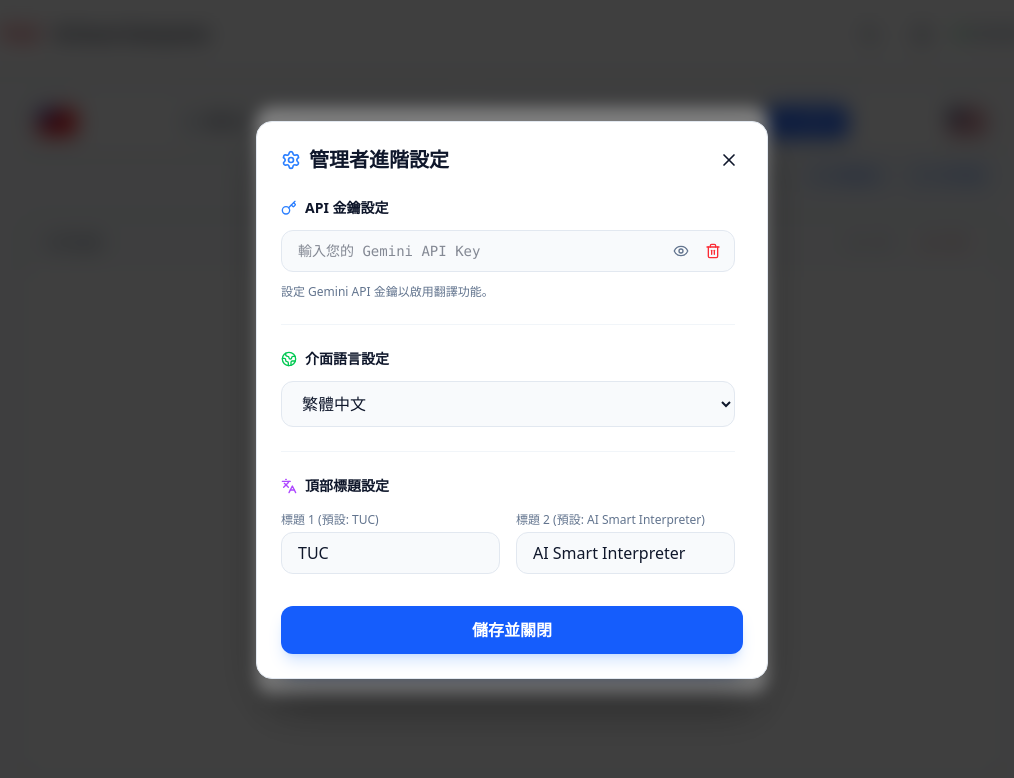
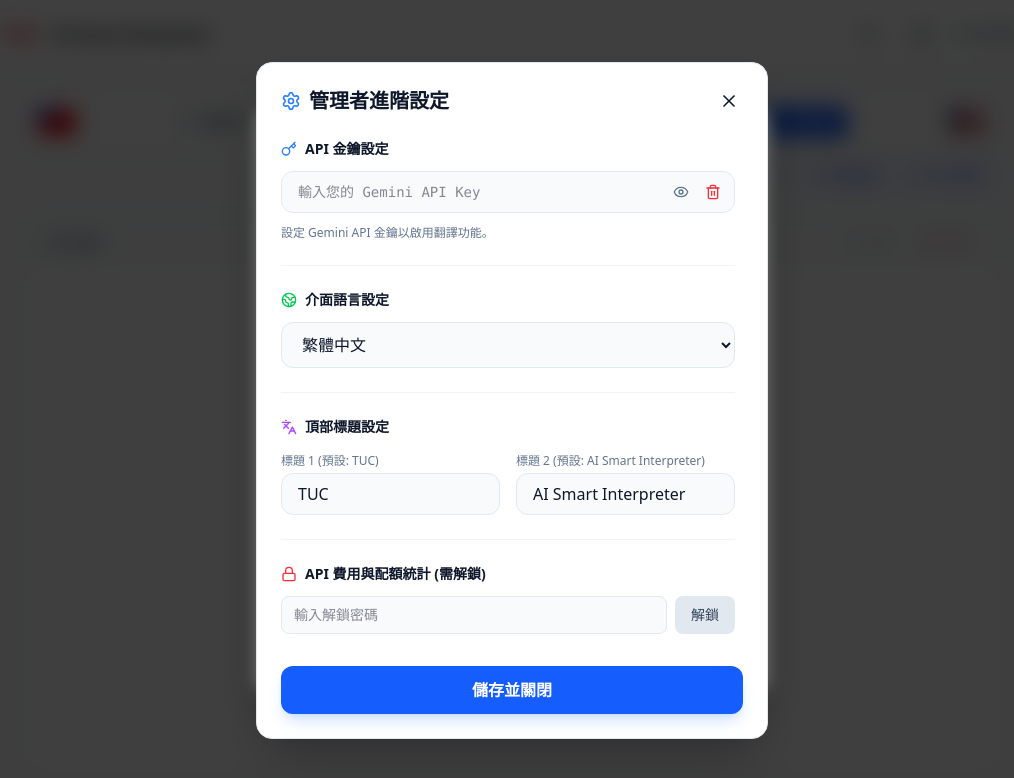
Before and after one commit to drbarretlin-code/Translator, a React (Vite) app: page / in a window 1280 px wide. Both pictures are taken after a click on the button 1050 px from the left and 34 px from the top of the page. Shown: the top 778 px of the page, without its empty margins (128-1142 px from the left). Built offline with nearby package versions, Linux system fonts and the light colour scheme; what opencc-js would draw is missing.

Commit message:
feat: Add cost tracking and unlock feature
Introduce state and logic for tracking session seconds and unlocking cost-related features. This includes initializing session seconds from localStorage and updating it periodically during recording sessions.

```diff
--- a/src/App.tsx
+++ b/src/App.tsx
@@ -155,6 +155,11 @@ export default function App() {
   const [headerTitle2, setHeaderTitle2] = useState(() => localStorage.getItem('header_title_2') || 'AI Smart Interpreter');
   const [responsiveness, setResponsiveness] = useState(() => localStorage.getItem('responsiveness') || 'normal');
 
+  // 費用統計相關 state
+  const [sessionSeconds, setSessionSeconds] = useState(0);
+  const [isCostUnlocked, setIsCostUnlocked] = useState(false);
+  const [costPasswordInput, setCostPasswordInput] = useState('');
+
   // 輸出模式控制
   const [isAudioOutputEnabled, setIsAudioOutputEnabled] = useState(() => localStorage.getItem('audio_output') !== 'false');
   const [isTextOutputEnabled, setIsTextOutputEnabled] = useState(() => localStorage.getItem('text_output') !== 'false');
@@ -175,6 +180,33 @@ export default function App() {
   const transcriptsRef = useRef<Transcript[]>([]);
   const isAudioOutputEnabledRef = useRef<boolean>(isAudioOutputEnabled);
   const isTextOutputEnabledRef = useRef<boolean>(isTextOutputEnabled);
+
+  // 讀取與更新費用統計
+  useEffect(() => {
+    const stats = JSON.parse(localStorage.getItem('api_usage_stats') || '{}');
+    const currentMonth = new Date().toISOString().slice(0, 7); // YYYY-MM
+    if (stats.month !== currentMonth) {
+      localStorage.setItem('api_usage_stats', JSON.stringify({ month: currentMonth, seconds: 0 }));
+      setSessionSeconds(0);
+    } else {
+      setSessionSeconds(stats.seconds || 0);
+    }
+  }, []);
+
+  useEffect(() => {
+    let interval: NodeJS.Timeout;
+    if (isRecording) {
+      interval = setInterval(() => {
+        setSessionSeconds(prev => {
+          const newVal = prev + 1;
+          const currentMonth = new Date().toISOString().slice(0, 7);
+          localStorage.setItem('api_usage_stats', JSON.stringify({ month: currentMonth, seconds: newVal }));
+          return newVal;
+        });
+      }, 1000);
+    }
+    return () => clearInterval(interval);
+  }, [isRecording]);
 
   // 同步 state 到 ref，供事件回呼使用
   useEffect(() => {
@@ -640,6 +672,8 @@ export default function App() {
       const clientName = LANGUAGES.find(l => l.id === clientLang)?.name || clientLang;
 
       const responsivenessInstructions = {
+        extreme: "Translate instantly word-by-word. Do not wait for phrases. Interrupt immediately. Speed is the absolute highest priority.",
+        hyper: "Translate instantly upon hearing 2-3 words. Extremely aggressive interruption. Prioritize speed over perfect grammar.",
         super_fast: "Be hyper-responsive. Translate instantly the moment you hear any complete phrase, do not wait for the user to finish their thought or sentence.",
         fast: "Be extremely responsive. Translate immediately even with short pauses.",
         normal: "Be balanced. Translate after natural pauses.",
@@ -1104,6 +1138,77 @@ Rules:
                     </div>
                   </div>
                 </div>
+
+                <hr className="border-slate-100 dark:border-slate-800" />
+
+                {/* API 費用與配額統計 (隱藏區塊) */}
+                <div className="space-y-3">
+                  <h4 className="text-sm font-semibold text-slate-900 dark:text-slate-100 flex items-center gap-2">
+                    <Lock className="w-4 h-4 text-red-500" /> API 費用與配額統計 (需解鎖)
+                  </h4>
+                  {!isCostUnlocked ? (
+                    <div className="flex gap-2">
+                      <input
+                        type="password"
+                        placeholder="輸入解鎖密碼"
+                        value={costPasswordInput}
+                        onChange={(e) => setCostPasswordInput(e.target.value)}
+                        onKeyDown={(e) => {
+                          if (e.key === 'Enter') {
+                            if (costPasswordInput === '3102') setIsCostUnlocked(true);
+                            else alert('密碼錯誤');
+                          }
+                        }}
+                        className="flex-1 px-3 py-2 bg-slate-50 dark:bg-slate-800 border border-slate-200 dark:border-slate-700 rounded-lg text-sm focus:ring-2 focus:ring-blue-500 outline-none transition-all"
+                      />
+                      <button
+                        onClick={() => {
+                          if (costPasswordInput === '3102') setIsCostUnlocked(true);
+                          else alert('密碼錯誤');
+                        }}
+                        className="px-4 py-2 bg-slate-200 dark:bg-slate-700 hover:bg-slate-300 dark:hover:bg-slate-600 text-slate-700 dark:text-slate-200 text-sm font-medium rounded-lg transition-colors"
+                      >
+                        解鎖
+                      </button>
+                    </div>
+                  ) : (
+                    <div className="p-4 bg-slate-50 dark:bg-slate-800/50 border border-slate-200 dark:border-slate-700 rounded-xl space-y-3 text-sm text-slate-700 dark:text-slate-300">
+                      <div className="flex justify-between items-center">
+                        <span className="font-medium">本月累積連線時間：</span>
+                        <span className="font-mono bg-blue-100 text-blue-800 dark:bg-blue-900/30 dark:text-blue-300 px-2 py-0.5 rounded">
+                          {Math.floor(sessionSeconds / 60)} 分 {sessionSeconds % 60} 秒
+                        </span>
+                      </div>
+                      <div className="flex justify-between items-center">
+                        <span className="font-medium">本月預估費用 (NTD)：</span>
+                        <span className="font-mono bg-green-100 text-green-800 dark:bg-green-900/30 dark:text-green-300 px-2 py-0.5 rounded">
+                          約 ${(sessionSeconds * 0.05).toFixed(2)} 元
+                        </span>
+                      </div>
+                      <p className="text-xs text-slate-500 dark:text-slate-400 mt-2">
+                        *此為根據連線時間之粗略估算 (約 0.05 NTD/秒)，實際費用請以 Google Cloud 帳單為準。
+                      </p>
+                      <div className="flex flex-col sm:flex-row gap-2 mt-4 pt-3 border-t border-slate-200 dark:border-slate-700">
+                        <a
+                          href="https://console.cloud.google.com/billing"
+                          target="_blank"
+                          rel="noreferrer"
+                          className="flex-1 text-center px-3 py-2 bg-white dark:bg-slate-800 border border-slate-200 dark:border-slate-600 hover:border-blue-400 dark:hover:border-blue-500 rounded-lg text-blue-600 dark:text-blue-400 font-medium transition-colors"
+                        >
+                          查看 Billing (帳單)
+                        </a>
+                        <a
+                          href="https://console.cloud.google.com/iam-admin/quotas"
+                          target="_blank"
+                          rel="noreferrer"
+                          className="flex-1 text-center px-3 py-2 bg-white dark:bg-slate-800 border border-slate-200 dark:border-slate-600 hover:border-blue-400 dark:hover:border-blue-500 rounded-lg text-blue-600 dark:text-blue-400 font-medium transition-colors"
+                        >
+                          查看 Quotas (配額)
+                        </a>
+                      </div>
+                    </div>
+                  )}
+                </div>
               </div>
 
               <div className="mt-8">
@@ -1200,7 +1305,7 @@ Rules:
           <div className="flex items-center justify-end gap-2 px-1">
             {/* 反應靈敏度控制 */}
             <div className="relative flex items-center gap-1.5">
-              <span className="text-xs font-medium text-slate-600 dark:text-slate-300">AI反應</span>
+              <span className="text-xs font-medium text-slate-600 dark:text-slate-300">反應靈敏度</span>
               <select
                 value={responsiveness || 'normal'}
                 onChange={(e) => {
@@ -1210,13 +1315,15 @@ Rules:
                 className="px-3 py-1.5 bg-white dark:bg-slate-900 border border-slate-200 dark:border-slate-700 rounded-lg text-xs font-medium text-slate-700 dark:text-slate-200 focus:ring-2 focus:ring-blue-500 outline-none transition-all"
                 title="反應靈敏度"
               >
+                <option value="extreme">光速</option>
+                <option value="hyper">極速</option>
                 <option value="super_fast">超靈敏</option>
                 <option value="fast">靈敏</option>
                 <option value="normal">標準</option>
                 <option value="patient">穩健</option>
               </select>
               <button
-                onClick={() => alert("使用說明：\n\n超靈敏 (Super Fast)：極度靈敏，聽到短語即刻翻譯，適合極短對答。\n靈敏 (Fast)：AI 會快速反應，適合短句對話。\n標準 (Normal)：平衡反應速度與準確度。\n穩健 (Patient)：AI 會等待更長的停頓，適合長句、會議記錄。")}
+                onClick={() => alert("使用說明：\n\n光速 (Extreme)：逐字即時翻譯，完全不等待，速度至上。\n極速 (Hyper)：聽到2-3個字即刻翻譯，極具侵略性的打斷。\n超靈敏 (Super Fast)：聽到短語即刻翻譯，適合極短對答。\n靈敏 (Fast)：AI 會快速反應，適合短句對話。\n標準 (Normal)：平衡反應速度與準確度。\n穩健 (Patient)：AI 會等待更長的停頓，適合長句、會議記錄。")}
                 className="p-1.5 text-slate-400 hover:text-blue-500 transition-colors"
                 title="說明"
               >
```
